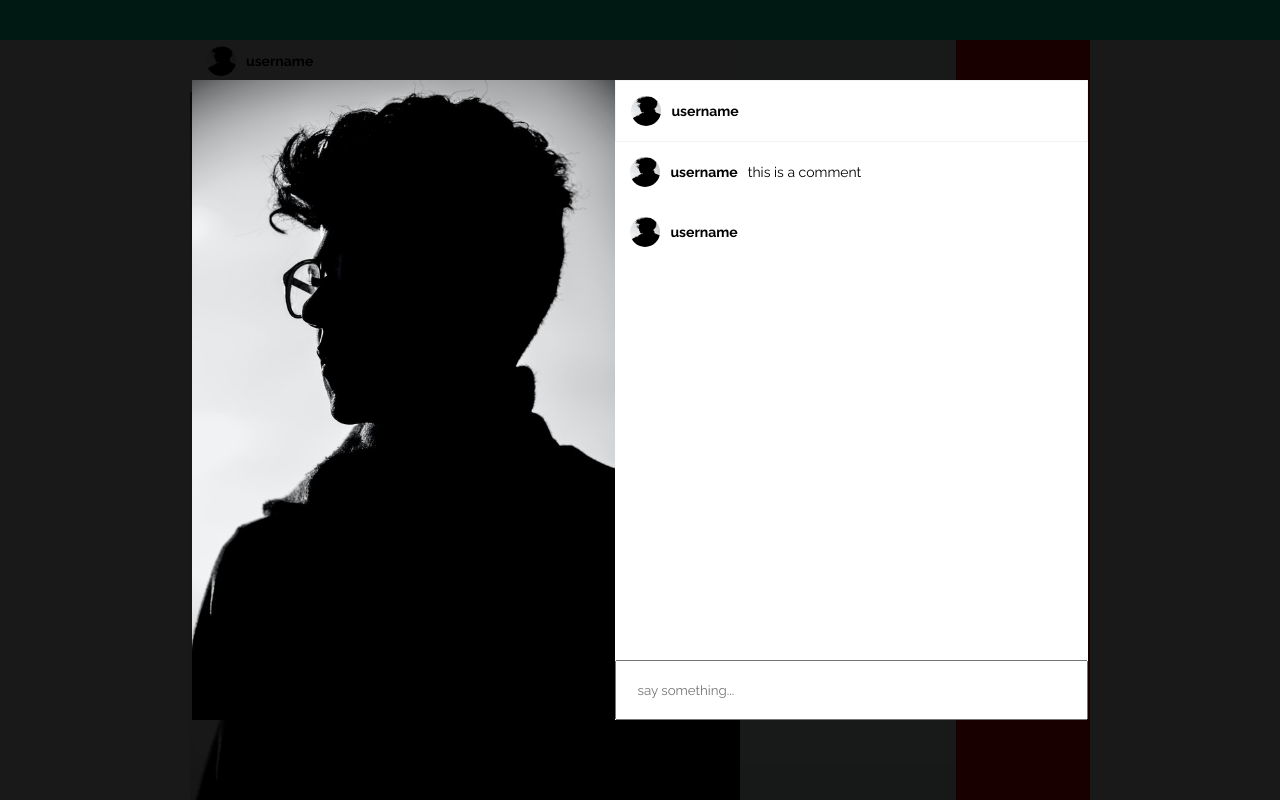
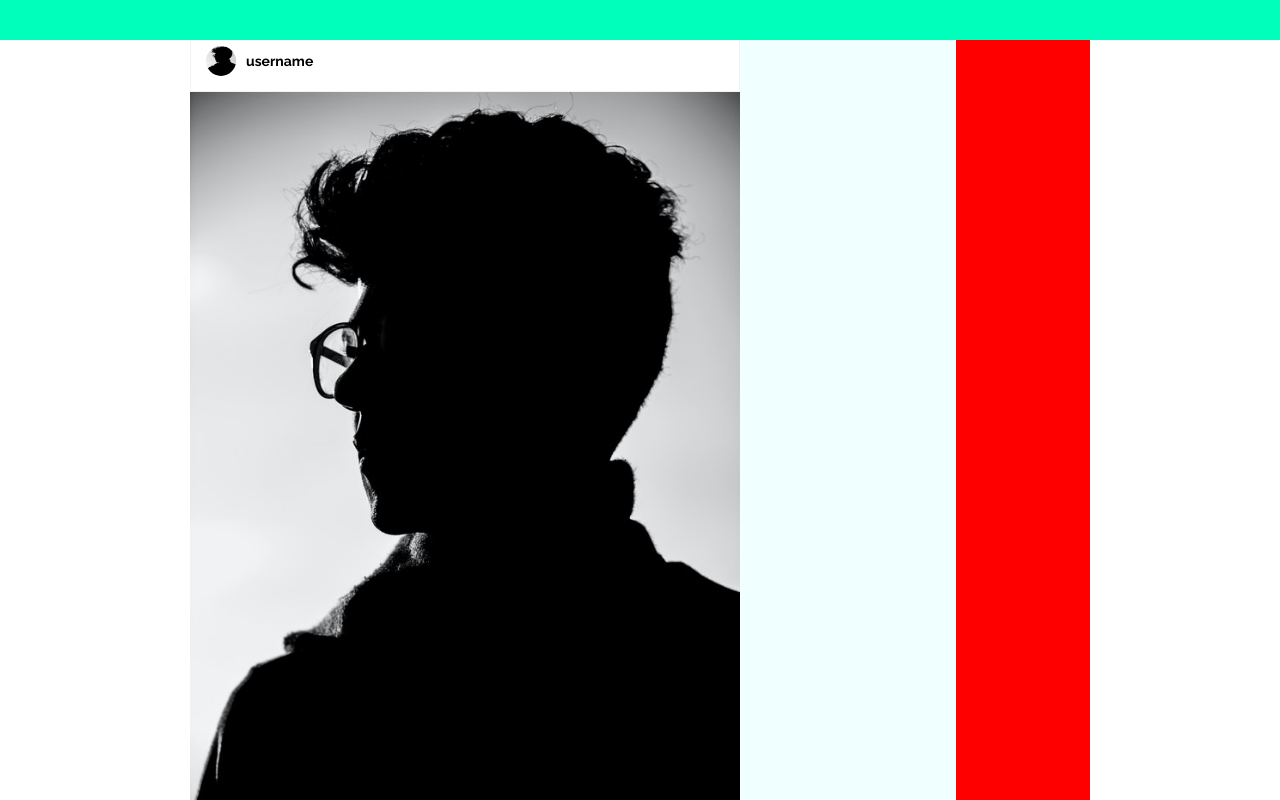
Before and after one commit to Tylerasa/secretion-network, a React (Create React App) app: page / in a window 1280 px wide. Shown: the top 800 px of the page. Built offline with nearby package versions, Linux system fonts and the light colour scheme.

Commit message:
+ useContext

```diff
--- a/src/pages/Home/Home.js
+++ b/src/pages/Home/Home.js
@@ -1,12 +1,14 @@
-import React from "react";
+import React, { useState, createContext } from "react";
 import Comments from "../../components/Comments/Comments";
 import PostCard from "../../components/PostCard/PostCard";
 import "./styles.css";
 const Home = () => {
+  const [showComments, toggleComments] = useState(false);
+  const ShowContext = createContext()
   return (
-    <div>
-      <Comments />
-
+    <ShowContext.Provider value={showComments}>
+        <div>
+      {showComments ? <Comments /> : null}
       <div className="header"></div>
       <div className="wrapper">
         <div className="left-side">
@@ -16,6 +18,7 @@ const Home = () => {
         <div>side</div>
       </div>
     </div>
+    </ShowContext.Provider>
   );
 };
 
```
